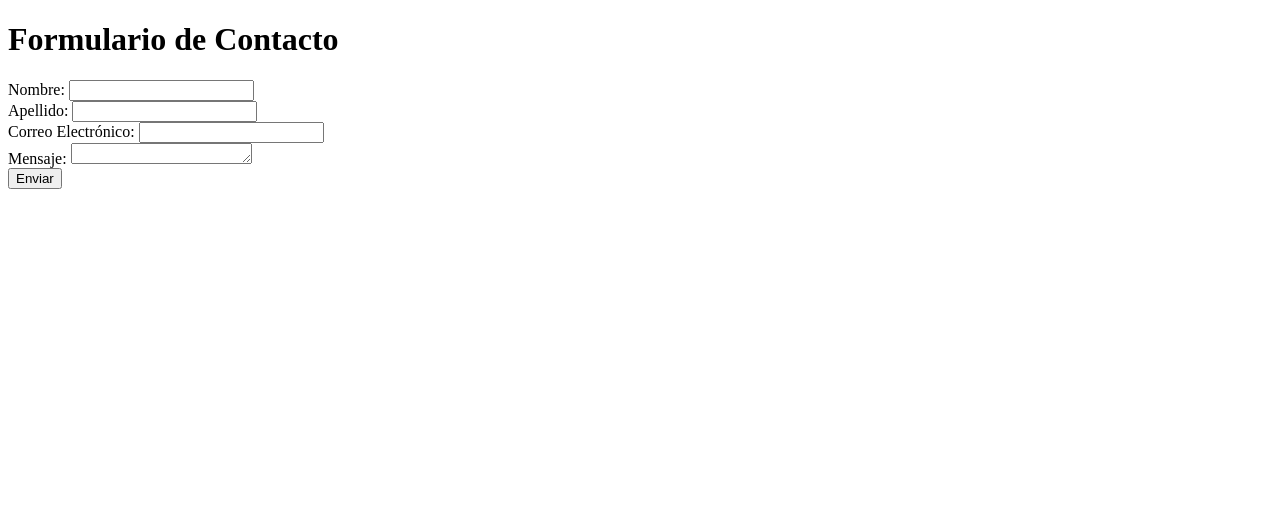
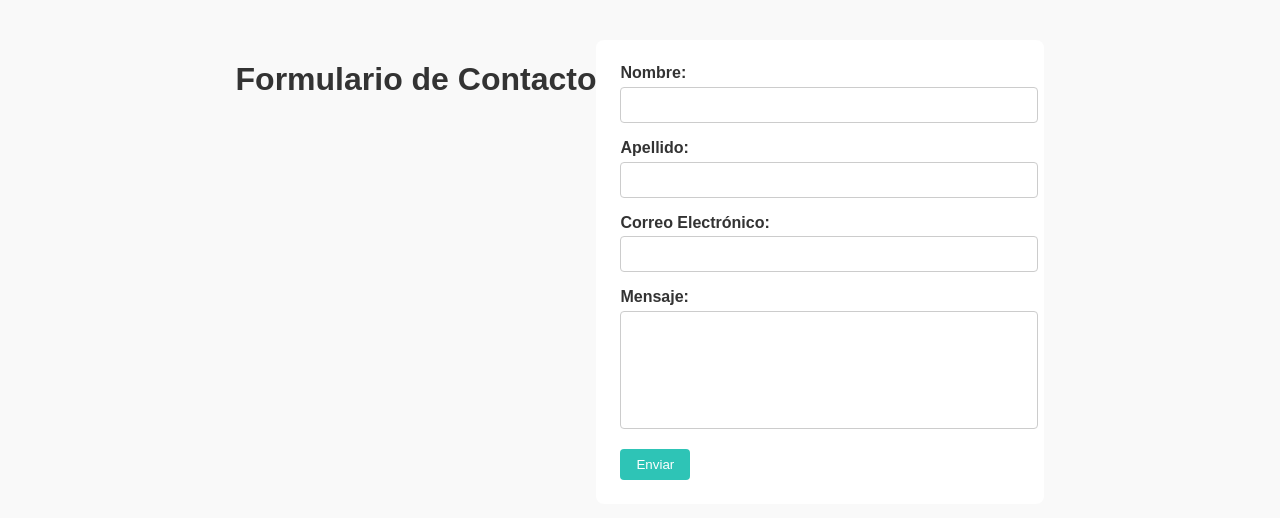
Before and after one commit to DFAle/pv_tp1_grupo6, a plain HTML site: page contacto.html in a window 1280 px wide. Drawn offline with Linux system fonts and the light colour scheme.

Commit message:
agregado archivo css y aplicado estilos al form

```diff
--- a/contacto.html
+++ b/contacto.html
@@ -3,6 +3,7 @@
 <head>
     <meta charset="UTF-8">
     <meta name="viewport" content="width=device-width, initial-scale=1.0">
+    <link rel="stylesheet" href="style.css">
     <title>Contacto</title>
 </head>
 <body>
--- /dev/null
+++ b/style.css
@@ -0,0 +1,53 @@
+body {
+    font-family: sans-serif;
+    background: #f9f9f9;
+    color: #333;
+    display: flex;
+    justify-content: center;
+    padding: 2rem;
+  }
+
+  form {
+    background: white;
+    padding: 1.5rem;
+    border-radius: 8px;
+    max-width: 400px;
+    width: 100%;
+  }
+
+  div {
+    margin-bottom: 1rem;
+  }
+
+  label {
+    display: block;
+    margin-bottom: 0.3rem;
+    font-weight: bold;
+  }
+
+  input,
+  textarea {
+    width: 100%;
+    padding: 0.5rem;
+    border: 1px solid #ccc;
+    border-radius: 4px;
+    font-size: 1rem;
+  }
+
+  textarea {
+    resize: none; /* Evita que se pueda agrandar */
+    height: 100px; /* Tamaño fijo opcional */
+  }
+
+  button {
+    padding: 0.5rem 1rem;
+    background: #2ec4b6;
+    color: white;
+    border: none;
+    border-radius: 4px;
+    cursor: pointer;
+  }
+
+  button:hover {
+    background: #279e92;
+  }
```
